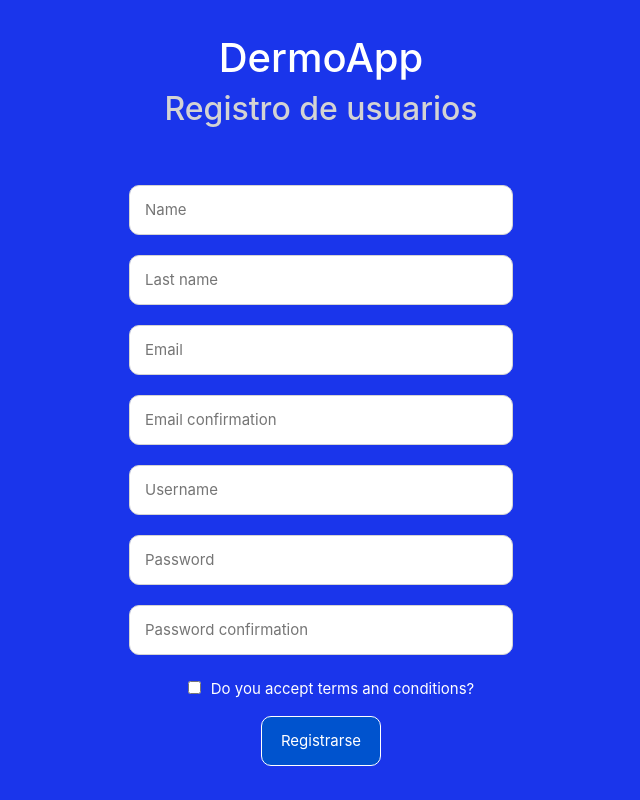
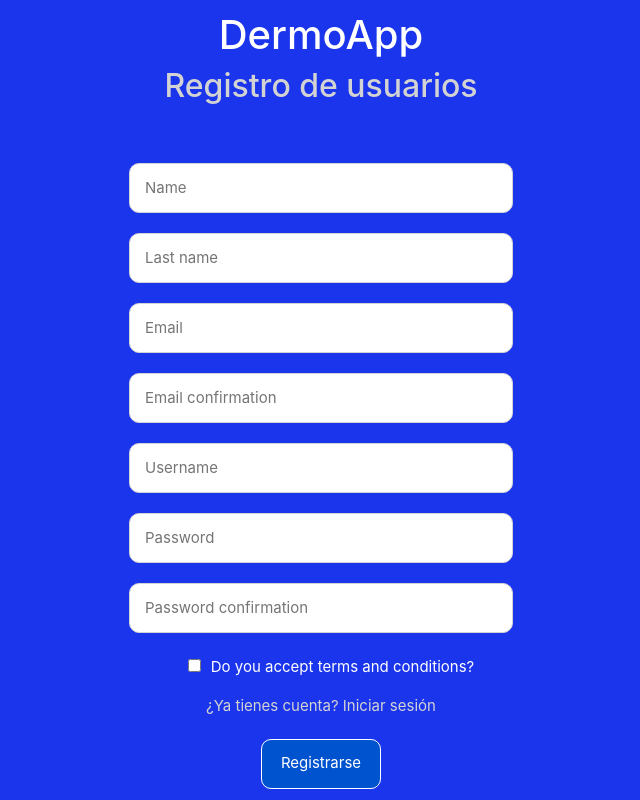
Before and after one commit to Tesis2miso/Grupo4_Tesis_2_front, a React (Create React App) app: page /signup in a window 1280 px wide. Shown: the whole page, without its empty margins (319-959 px from the left). Built offline with nearby package versions, Linux system fonts and the light colour scheme.

Commit message:
button to login and signup

```diff
--- a/src/components/login/Login.css
+++ b/src/components/login/Login.css
@@ -15,3 +15,11 @@
   font-size:small;
   color: red;
 }
+
+.goToSignup {
+  background-color: transparent;
+  border: none;
+  margin-bottom: 20px;
+  font-size: 15px;
+  color: lightgray;
+}
--- a/src/components/login/Login.js
+++ b/src/components/login/Login.js
@@ -63,6 +63,11 @@ function Login(props) {
         });
     });
 
+    const goToSignup = (event) => {
+        event.preventDefault()
+        navigate('/signup')
+    }
+
     return (
         <Fragment>
             <form className="login">
@@ -81,6 +86,7 @@ function Login(props) {
                     placeholder="Password"
                     value={loginForm.password} />
                 <label className='label_error'>{error}</label>
+                <button id="goToSignup" className="goToSignup" onClick={goToSignup}>¿No tienes cuenta? Registrarme</button>
                 <button id="submitbtn1" onClick={logMeIn}>Submit</button>
             </form>
         </Fragment>
--- a/src/components/signup/Signup.css
+++ b/src/components/signup/Signup.css
@@ -47,3 +47,11 @@ input.formField {
   font-size: 15px;
   margin-left: 10px;
 }
+
+.goToLogin {
+  background-color: transparent;
+  border: none;
+  margin-bottom: 20px;
+  font-size: 15px;
+  color: lightgray;
+}
--- a/src/components/signup/Signup.js
+++ b/src/components/signup/Signup.js
@@ -94,6 +94,11 @@ function Signup(props) {
             })
     }
 
+    const goToLogin = (event) => {
+        event.preventDefault()
+        navigate('/login')
+    }
+
     return (
         <Fragment>
             <form className="signup">
@@ -184,6 +189,7 @@ function Signup(props) {
                 </div>
 
                 <label className='label_error'>{error}</label>
+                <button id="goToLogin" className="goToLogin" onClick={goToLogin}>¿Ya tienes cuenta? Iniciar sesión</button>
                 <button id="submitbtn1" className="submitButton" onClick={signMeUp}>Registrarse</button>
             </form>
         </Fragment>
```
